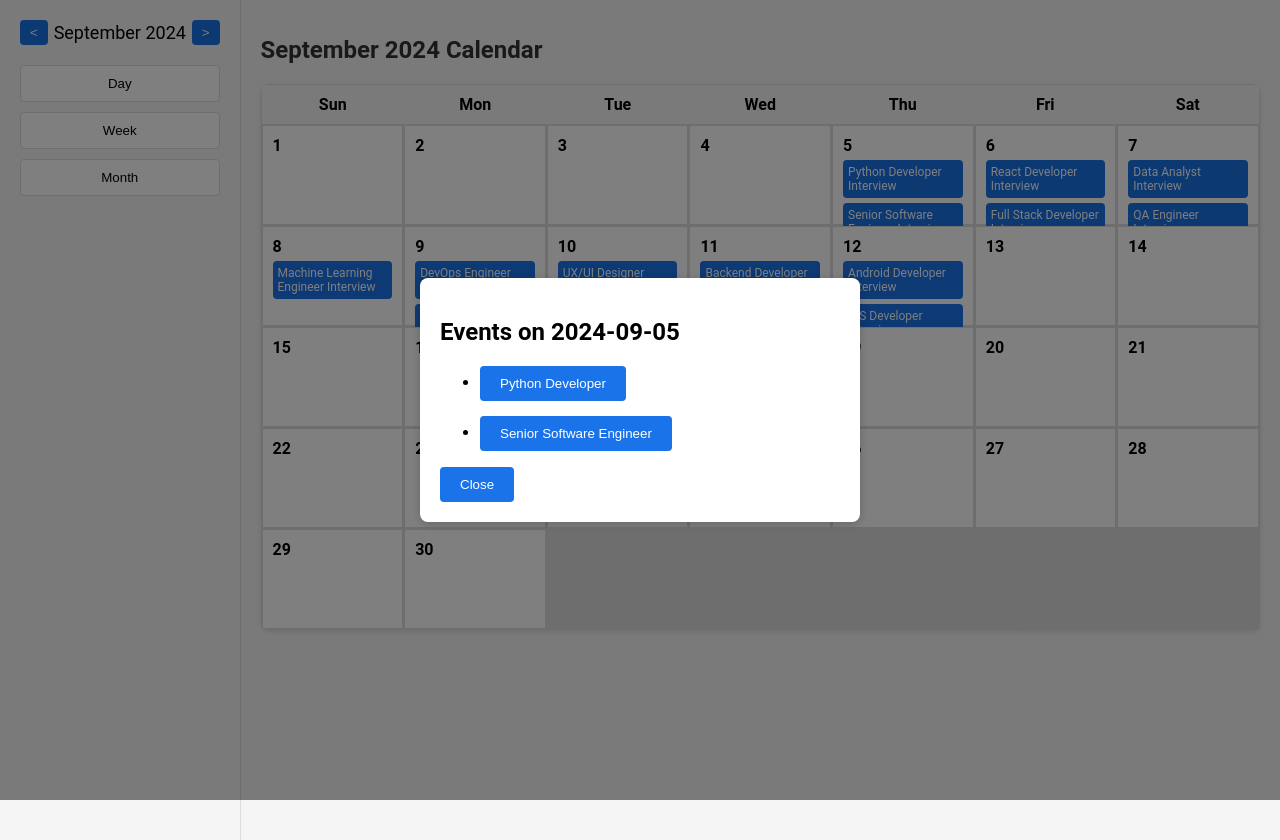
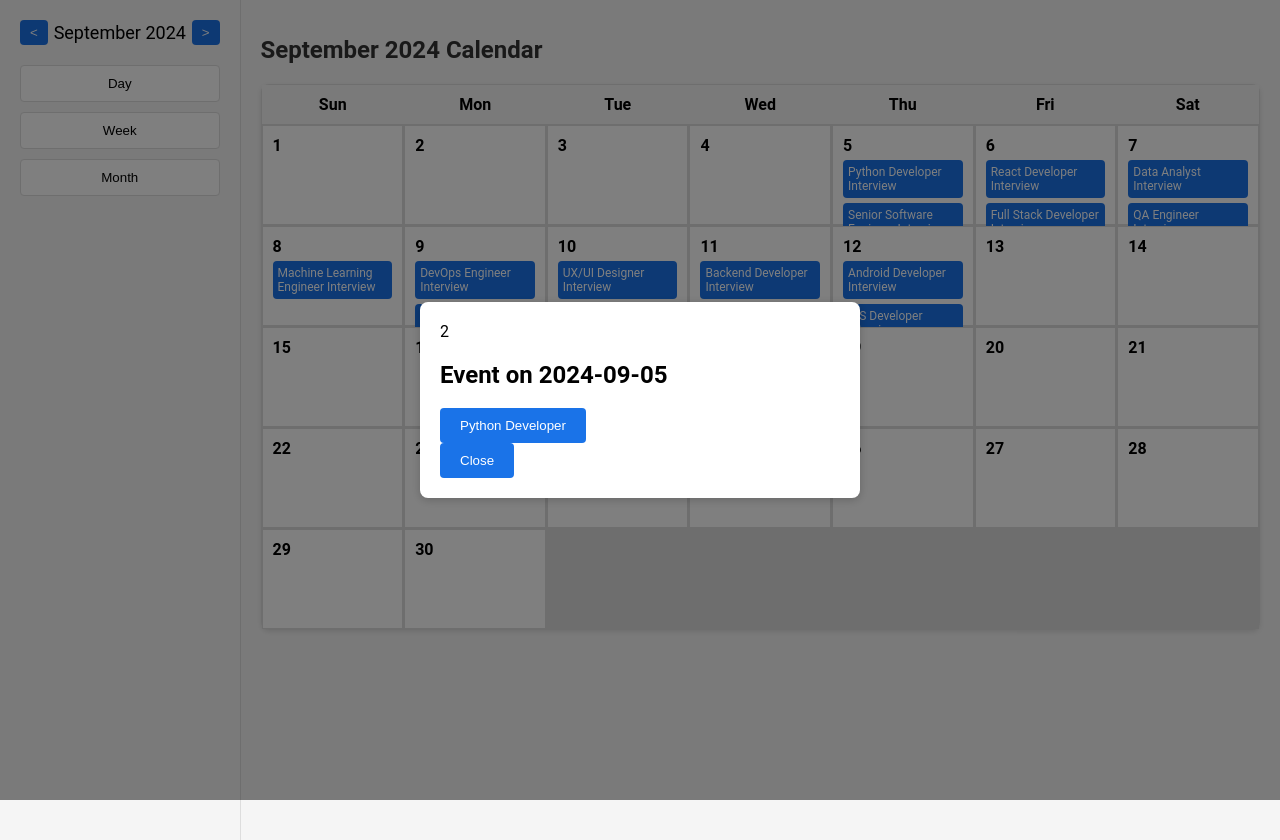
Before and after one commit to Dineshkarthi11/calender_design, a React (Create React App) app: page / in a window 1280 px wide. Both pictures are taken after a click on the element 902 px from the left and 175 px from the top of the page. Built offline with nearby package versions, Linux system fonts and the light colour scheme; the HTML template or start-up script is replaced by a standard one.

Commit message:
EventPopup.js

```diff
--- a/src/components/EventPopup.js
+++ b/src/components/EventPopup.js
@@ -1,20 +1,22 @@
 import React from 'react';
-import './EventPopup.css'; // Styles for the popup
+import './EventPopup.css';
 
 const EventPopup = ({ events, onClose, onRoleClick }) => {
+  const totalEvents = events.length;
+  const firstEvent = events[0];
+
   return (
     <div className="popup-overlay">
       <div className="popup-content">
-        <h2>Events on {events[0]?.date}</h2>
-        <ul>
-          {events.map((event, index) => (
-            <li key={index} className="event-item">
-              <button className="role-btn" onClick={() => onRoleClick(event)}>
-                {event.role}
-              </button> {/* Clicking on job role will show details */}
-            </li>
-          ))}
-        </ul>
+        {totalEvents > 1 && (
+          <span className="event-count-badge">{totalEvents}</span>
+        )}
+        <h2>Event on {firstEvent.date}</h2>
+        <div className="single-event">
+          <button className="role-btn" onClick={onRoleClick}>
+            {firstEvent.role}
+          </button>
+        </div>
         <button onClick={onClose} className="close-btn">Close</button>
       </div>
     </div>
```
